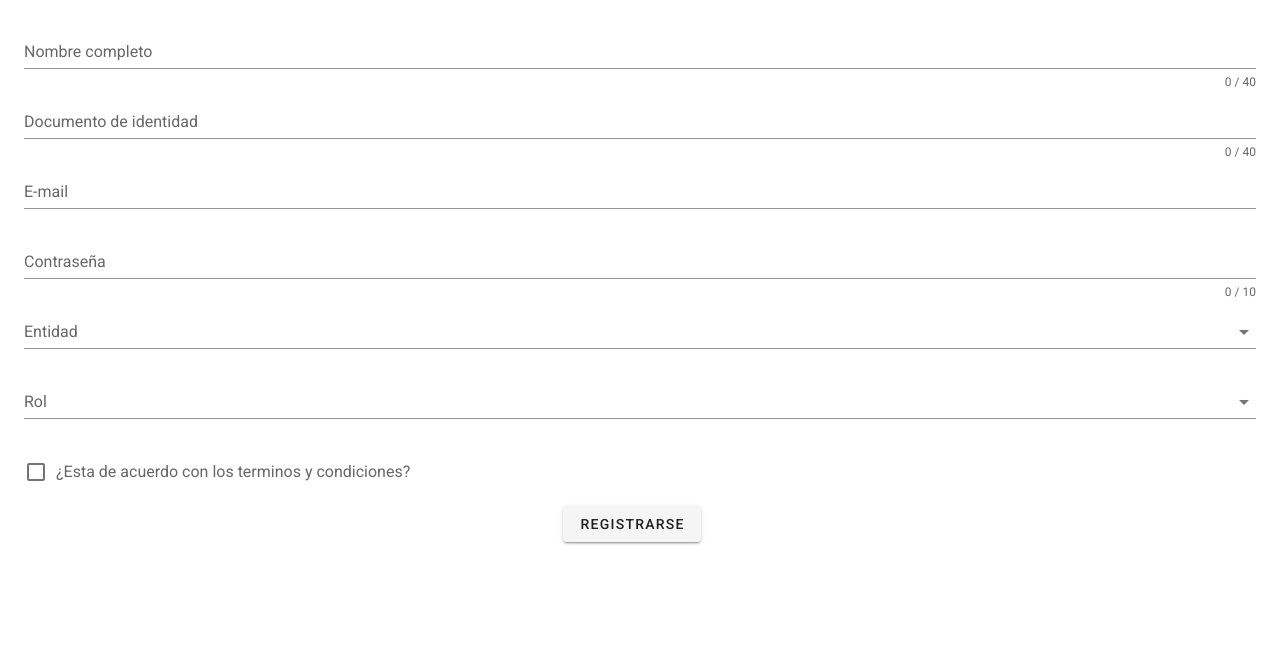
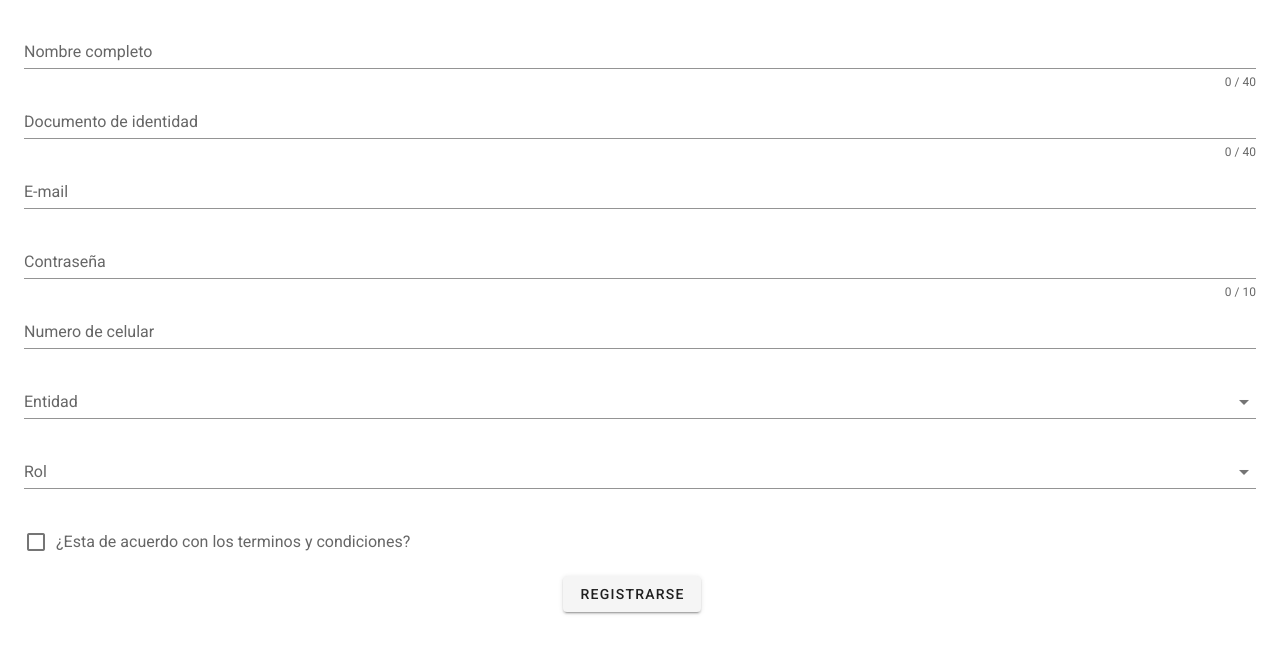
Before and after one commit to Brayan3268/ProveRedApp, a Nuxt app: page /register in a window 1280 px wide. Shown: the top 654 px of the page. Built offline with nearby package versions, Linux system fonts and the light colour scheme.

Commit message:
Intento numero de poner un el celular del usuario

```diff
--- a/package.json
+++ b/package.json
@@ -15,6 +15,7 @@
     "@nuxtjs/vuetify": "^1.11.2"
   },
   "dependencies": {
-    "nuxt": "^2.14.6"
+    "nuxt": "^2.14.6",
+    "vue-pdf": "^4.2.0"
   }
 }
--- a/pages/accountProvider.vue
+++ b/pages/accountProvider.vue
@@ -42,6 +42,15 @@
         :counter="10"
         :rules="nameRules"
         label="Contraseña"
+        class="px-md-6 mx-lg-auto"
+        required
+      ></v-text-field>
+
+      <v-text-field
+        v-model="userOnline.cellphoneNumber"
+        :rules="cellphoneNumber"
+        label="Numero de celular"
+        type="number"
         class="px-md-6 mx-lg-auto"
         required
       ></v-text-field>
@@ -168,6 +177,12 @@ export default {
     entity: ["Persona juridica", "Persona natural"],
     typeProviderSelect: ["Proveedor formal", "proveedor informal"],
 
+    cellphoneNumber: [
+      (v) => !!v || "El campo es requerido",
+      (v) => (v && v.length == 10) || "",,
+    ],
+
+
     emailRules: [
       (v) => !!v || "E-mail es requerido",
       (v) => /.+@.+\..+/.test(v) || "E-mail must be valid",
@@ -186,6 +201,7 @@ export default {
     userProvider: {},
     userOnline: {
       fullname: null,
+      cellphoneNumber: null,
       id: null,
       email: null,
       password: null,
@@ -204,6 +220,7 @@ export default {
       password: null,
       typeProvider: null,
       entity: null,
+      cellphoneNumber: null,
       companyName: null,
       serviceDescription: null,
     },
@@ -225,6 +242,7 @@ export default {
       nameCompany: null,
       typeProvider: null,
       serviceDescription: null,
+      cellphoneNumber: null,
     },
   }),
   methods: {
@@ -264,12 +282,14 @@ export default {
           (x) => x.id == this.userOnline.id
         );
         this.user = user;
+        this.user.cellphoneNumber = this.userOnline.cellphoneNumber;
         this.user.fullname = this.userOnline.fullname;
         this.user.email = this.userOnline.email;
         this.user.password = this.userOnline.password;
         this.user.typeProvider = this.userOnline.typeProvider;
 
         this.userProvider = userProvider;
+        this.userProvider.cellphoneNumber = this.userOnline.cellphoneNumber;
         this.userProvider.nameCompany = this.userOnline.nameCompany;
         this.userProvider.typeProvider = this.userOnline.typeProvider;
         this.userProvider.serviceDescription = this.userOnline.serviceDescription;
--- a/pages/formProvider.vue
+++ b/pages/formProvider.vue
@@ -114,6 +114,7 @@ export default {
       id: null,
       nameCompany: null,
       typeProvider: null,
+      cellphoneNumber: null,
       serviceDescription: null,
     },
   }),
--- a/pages/index.vue
+++ b/pages/index.vue
@@ -56,6 +56,7 @@ export default {
       id: null,
       email: null,
       password: null,
+      cellphoneNumber: null,
       entity: null,
       rol: null,
       nameCompany: null,
--- a/pages/myServicesProvider.vue
+++ b/pages/myServicesProvider.vue
@@ -97,6 +97,7 @@ export default {
         finDate: null,
         description: null,
         total: null,
+
       },
 
       services: [],
@@ -107,6 +108,7 @@ export default {
         finDate: null,
         description: null,
         total: null,
+
       },
 
       //Indica si esta en un proceso de edicion o no
--- a/pages/register.vue
+++ b/pages/register.vue
@@ -36,6 +36,15 @@
         :rules="nameRules"
         label="Contraseña"
         type="password"
+        class="px-md-6 mx-lg-auto"
+        required
+      ></v-text-field>
+
+      <v-text-field
+        v-model="user.cellphoneNumber"
+        :rules="cellphoneNumber"
+        label="Numero de celular"
+        type="number"
         class="px-md-6 mx-lg-auto"
         required
       ></v-text-field>
@@ -99,6 +108,10 @@ export default {
       (v) => !!v || "El campo es requerido",
       (v) => (v && v.length <= 40) || "",
     ],
+    cellphoneNumber: [
+      (v) => !!v || "El campo es requerido",
+      (v) => (v && v.length == 10) || "",,
+    ],
     email: "",
     emailRules: [
       (v) => !!v || "E-mail es requerido",
@@ -114,6 +127,7 @@ export default {
       id: null,
       email: null,
       password: null,
+      cellphoneNumber: null,
       entity: null,
       rol: null,
     },
```
